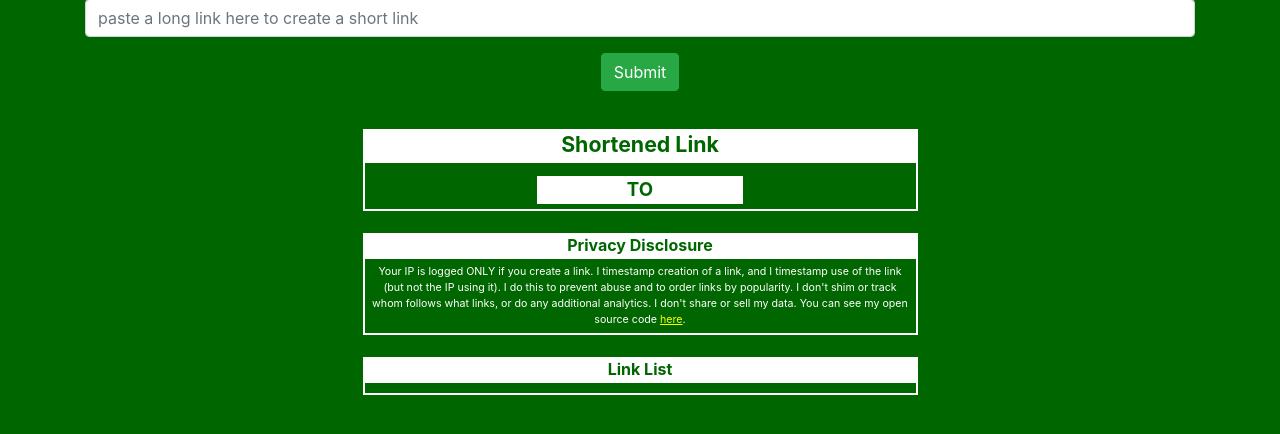
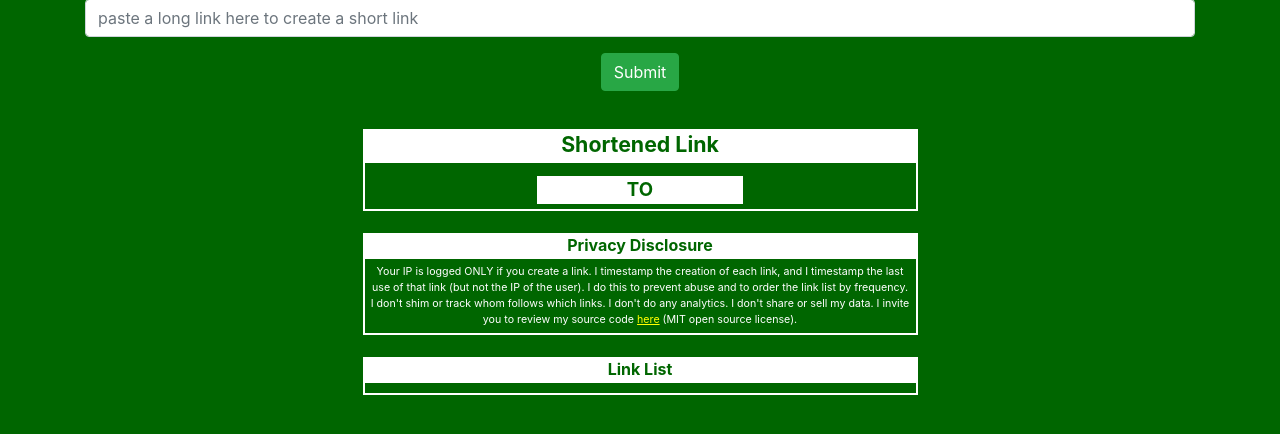
Before and after one commit to slogworx/sloglink, a Flask app: template templates/add_link.html in a window 1280 px wide. Shown: the part 272-706 px from the top of the page. Run offline with Flask 2, Linux system fonts and the light colour scheme; the template is opened without the code that fills it, so the values that code supplies are empty; some libraries are stand-ins or nearby versions.

Commit message:
updated disclaimer verbage

```diff
--- a/templates/add_link.html
+++ b/templates/add_link.html
@@ -44,11 +44,11 @@
             <div class="col-md-12">
                 <div class="link_alt">Privacy Disclosure</div>
                 <div class="disclaimer">
-                    Your IP is logged ONLY if you create a link. I timestamp creation of a link, and I timestamp use of the
-                    link (but not the IP using it). I do this to prevent abuse and to order links by popularity. I don't shim
-                    or track whom follows what links, or do any additional analytics. I don't share or sell my data. You can
-                    see my open source code
-                    <a class="hi_link" href="https://slog.link/9W" target="_blank">here</a>.
+                    Your IP is logged ONLY if you create a link. I timestamp the creation of each link, and I timestamp the last
+                    use of that link (but not the IP of the user). I do this to prevent abuse and to order the link list by frequency.
+                    I don't shim or track whom follows which links. I don't do any analytics. I don't share or sell my data.
+                    I invite you to review my source code
+                    <a class="hi_link" href="https://slog.link/9W" target="_blank">here</a> (MIT open source license).
                 </div>
             </div>
         </div>
```
